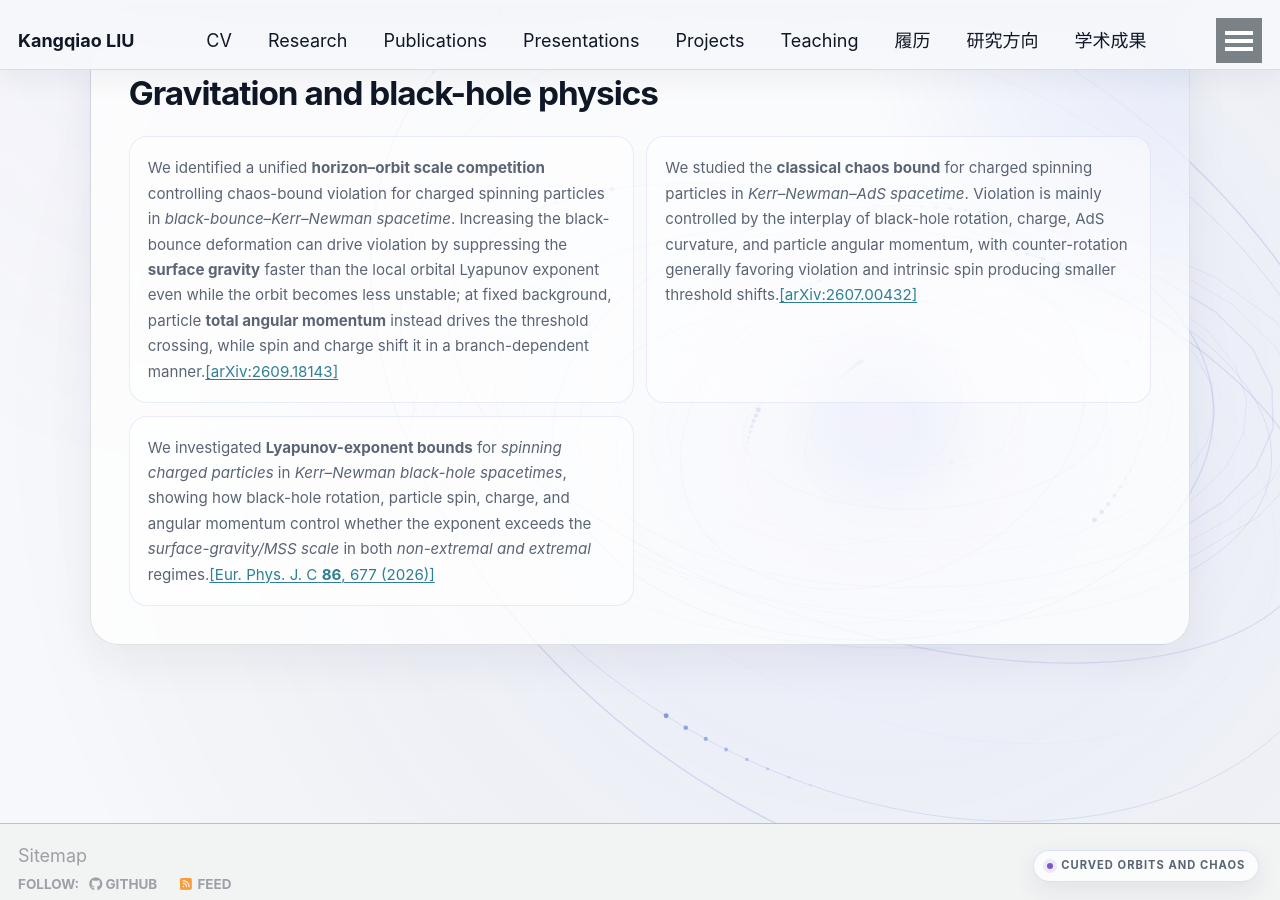
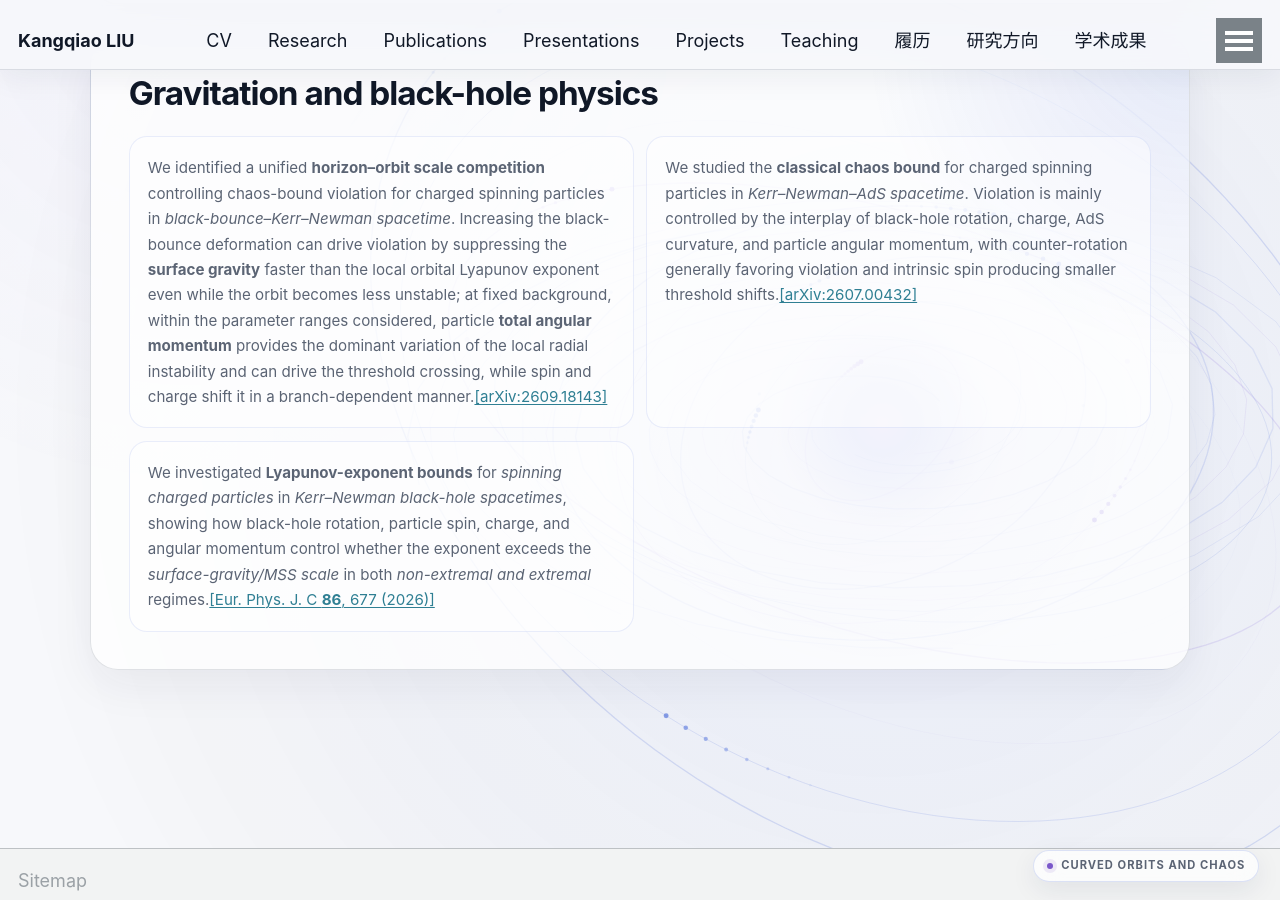
Before and after one commit to KangqiaoLiu/KangqiaoLiu.github.io, a Jekyll site: the page built from _pages/research.md, in a window 1280 px wide and 900 px high, scrolled down 2474 px. Built offline with Jekyll 4.4.1, drawn with Linux system fonts in a browser that asks for light colours.

Commit message:
Align black-bounce research summary with v2

```diff
--- a/_pages/research.md
+++ b/_pages/research.md
@@ -27,6 +27,6 @@
   * We **experimentally realized Maxwell's demon** using a *62-qubit superconducting quantum processor*, being the *first experiment* using an **isolated quantum many-body system**. [[Phys. Rev. A **109**, 062614 (2024)]](https://journals.aps.org/pra/abstract/10.1103/PhysRevA.109.062614)
 
 * **Gravitation and black-hole physics**
-  * We identified a unified **horizon–orbit scale competition** controlling chaos-bound violation for charged spinning particles in *black-bounce–Kerr–Newman spacetime*. Increasing the black-bounce deformation can drive violation by suppressing the **surface gravity** faster than the local orbital Lyapunov exponent even while the orbit becomes less unstable; at fixed background, particle **total angular momentum** instead drives the threshold crossing, while spin and charge shift it in a branch-dependent manner.[[arXiv:2609.18143]](https://arxiv.org/abs/2609.18143)
+  * We identified a unified **horizon–orbit scale competition** controlling chaos-bound violation for charged spinning particles in *black-bounce–Kerr–Newman spacetime*. Increasing the black-bounce deformation can drive violation by suppressing the **surface gravity** faster than the local orbital Lyapunov exponent even while the orbit becomes less unstable; at fixed background, within the parameter ranges considered, particle **total angular momentum** provides the dominant variation of the local radial instability and can drive the threshold crossing, while spin and charge shift it in a branch-dependent manner.[[arXiv:2609.18143]](https://arxiv.org/abs/2609.18143)
   * We studied the **classical chaos bound** for charged spinning particles in *Kerr–Newman–AdS spacetime*. Violation is mainly controlled by the interplay of black-hole rotation, charge, AdS curvature, and particle angular momentum, with counter-rotation generally favoring violation and intrinsic spin producing smaller threshold shifts.[[arXiv:2607.00432]](https://arxiv.org/abs/2607.00432)
   * We investigated **Lyapunov-exponent bounds** for *spinning charged particles* in *Kerr–Newman black-hole spacetimes*, showing how black-hole rotation, particle spin, charge, and angular momentum control whether the exponent exceeds the *surface-gravity/MSS scale* in both *non-extremal and extremal* regimes.[[Eur. Phys. J. C **86**, 677 (2026)]](https://doi.org/10.1140/epjc/s10052-026-15894-8)
```
